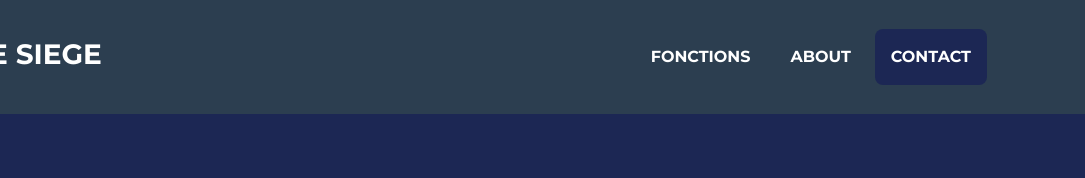
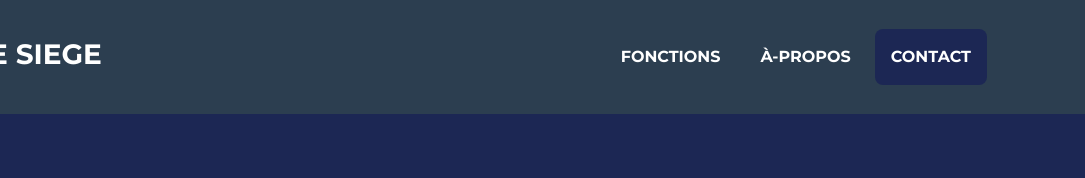
Before and after one commit to Rambeur/Website, a plain HTML site: page index.html in a window 1280 px wide. Shown: the top 178 px of the page, 195-1280 px from the left. Drawn offline with nearby package versions, Linux system fonts and the light colour scheme; files whose address does not match are found by name.

Commit message:
traduction about

```diff
--- a/index.html
+++ b/index.html
@@ -29,7 +29,7 @@
                 <div class="collapse navbar-collapse" id="navbarResponsive">
                     <ul class="navbar-nav ml-auto">
                         <li class="nav-item mx-0 mx-lg-1"><a class="nav-link py-3 px-0 px-lg-3 rounded js-scroll-trigger" href="#portfolio">Fonctions</a></li>
-                        <li class="nav-item mx-0 mx-lg-1"><a class="nav-link py-3 px-0 px-lg-3 rounded js-scroll-trigger" href="#about">About</a></li>
+                        <li class="nav-item mx-0 mx-lg-1"><a class="nav-link py-3 px-0 px-lg-3 rounded js-scroll-trigger" href="#about">À-propos</a></li>
                         <li class="nav-item mx-0 mx-lg-1"><a class="nav-link py-3 px-0 px-lg-3 rounded js-scroll-trigger" href="#contact">Contact</a></li>
                     </ul>
                 </div>
```
